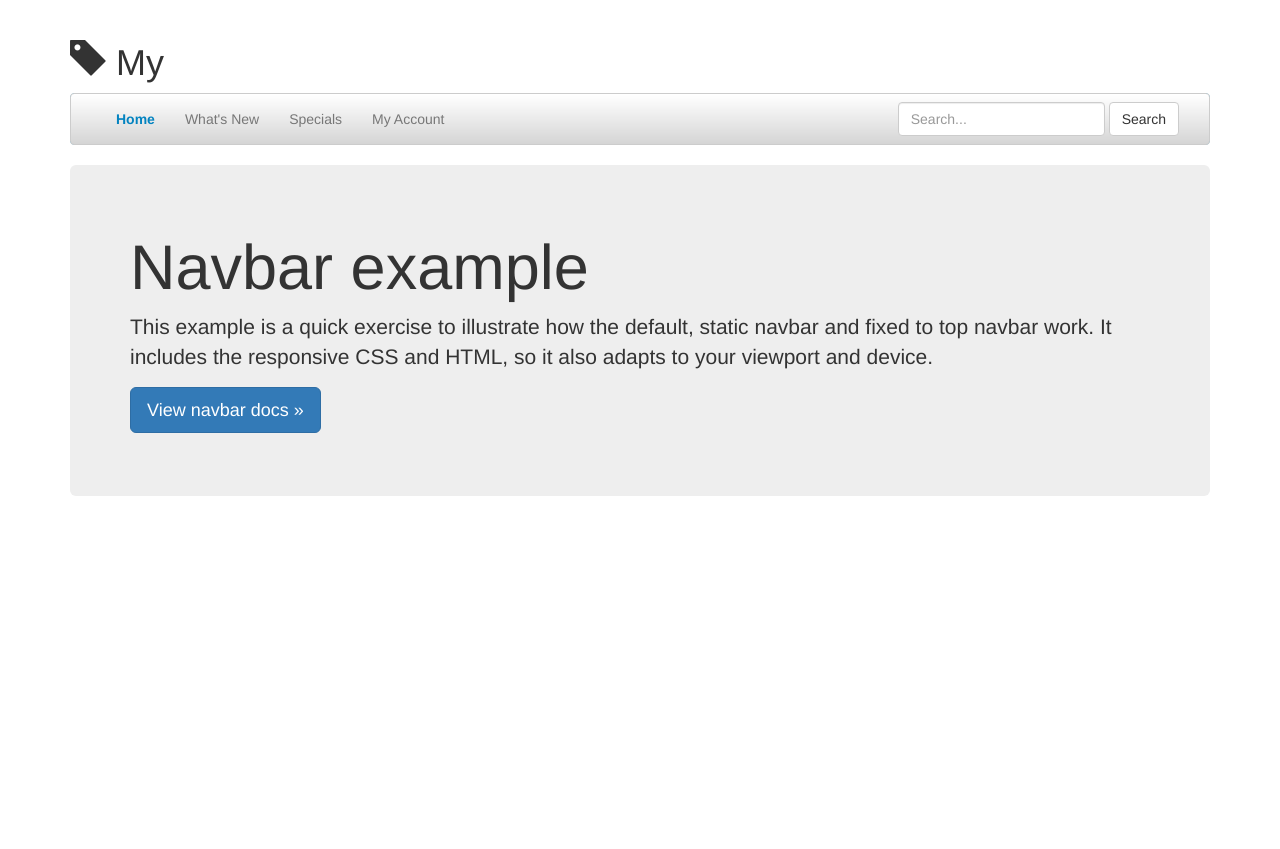
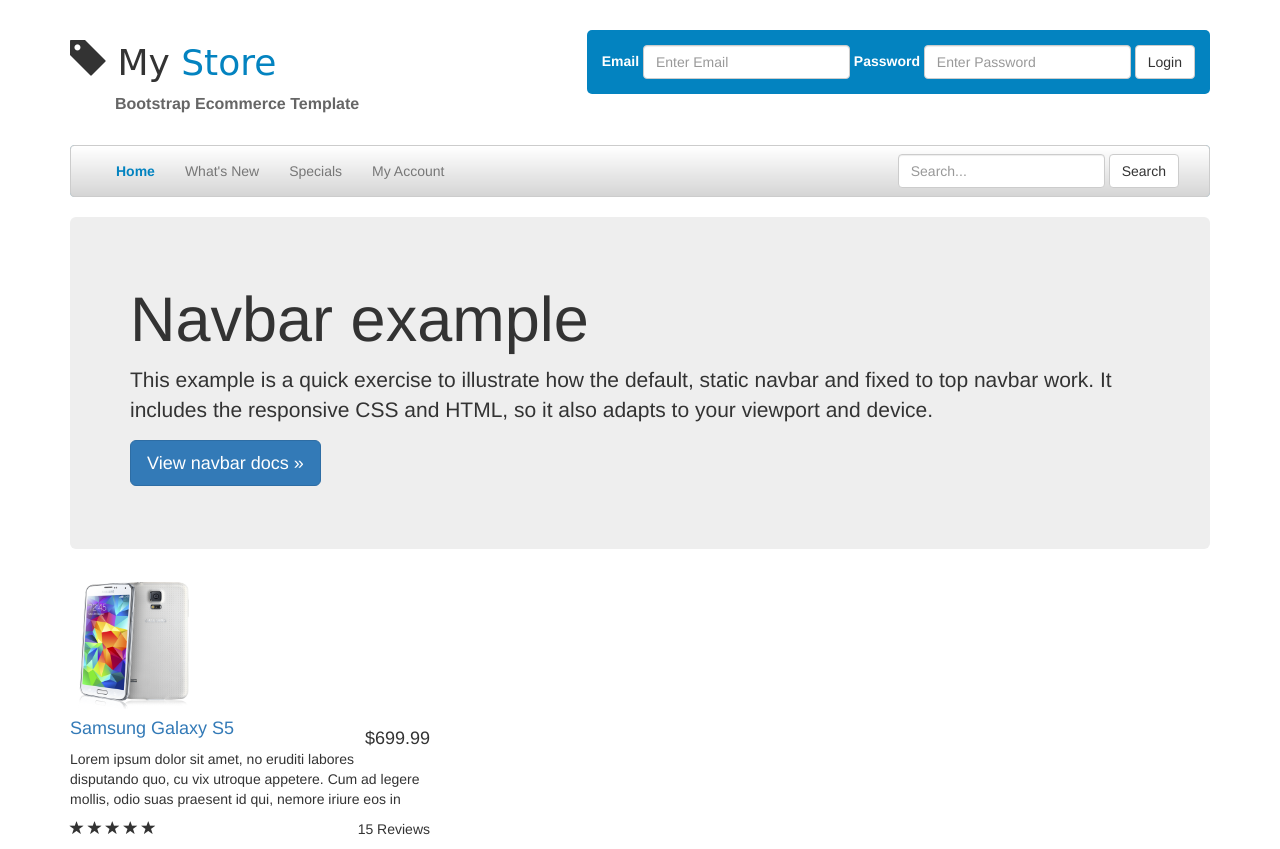
Before and after one commit to pallavisingh1511/ecommerce-website, a plain HTML site: page index.html in a window 1280 px wide. Before the commit the page ends 800 px from the top, so only its background shows below. Drawn offline with nearby package versions, Linux system fonts and the light colour scheme; a script that the page names is missing; a web font is replaced by a local one.

Commit message:
navbar and header modified

```diff
--- a/index.html
+++ b/index.html
@@ -7,12 +7,13 @@
     <meta name="viewport" content="width=device-width, initial-scale=1">
 
     <title>Ecommerce Template</title>
-
+	 <link href='https://fonts.googleapis.com/css?family=Sarina' rel='stylesheet' type='text/css'>
     <!-- Bootstrap core CSS -->
     <link href="css/bootstrap.css" rel="stylesheet">
 
     <!-- Custom styles for this template -->
     <link href="css/style.css" rel="stylesheet">
+
   </head>
 
   <body>
@@ -22,10 +23,21 @@
 		  <header>
 		  	<div class="row">
 			  	<div class="col-md-4 col-sm-12">
-					<h1 class="logo"><i class="glyphicon glyphicon-tag"></i> My <span></span></h1>
+					<h1 class="logo"><i class="glyphicon glyphicon-tag"></i> My <span class="primary">Store</span></h1>
+					<p class="subtext">Bootstrap Ecommerce Template</p>
 				</div>
 				<div class="col-md-8 col-sm-12">
-
+					<form class="form-inline">
+					  <div class="form-group">
+						<label>Email</label>
+						<input type="email" class="form-control" placeholder="Enter Email">
+					  </div>
+						<div class="form-group">
+						<label>Password</label>
+						<input type="password" class="form-control" placeholder="Enter Password">
+					  </div>
+					  <button type="submit" class="btn btn-default">Login</button>
+					</form>
 				</div>
 			  </div>
 		  </header>
@@ -68,7 +80,41 @@
           <a class="btn btn-lg btn-primary" href="../../components/#navbar" role="button">View navbar docs &raquo;</a>
         </p>
       </div>
+	  <section id="products">
+		  <div class="row">
+		  	<div class="col-md-4">
+			  <div class="thubmnail">
+					<img src="img/s5.png">
+				  <div class="caption">
+				  	<h4 class="pull-right">
+					  	$699.99
+					  </h4>
+					  <h4><a href="product.html">Samsung Galaxy S5</a></h4>
+					  <p>Lorem ipsum dolor sit amet, no eruditi labores disputando quo, cu vix utroque appetere. Cum ad legere mollis, odio suas praesent id qui, nemore iriure eos in</p>
+				  </div>
+				  <div class="ratings">
+				  	<p class="pull-right">15 Reviews</p>
+					  <p>
+					  	<span class="glyphicon glyphicon-star"></span>
+					  	<span class="glyphicon glyphicon-star"></span>
+						<span class="glyphicon glyphicon-star"></span>
+						<span class="glyphicon glyphicon-star"></span>
+						<span class="glyphicon glyphicon-star"></span>
+					  </p>
+				  </div>
+				</div>
+		  	</div>
 
+			<div class="col-md-4">
+
+			</div>
+
+			  <div class="col-md-4">
+
+			  </div>
+
+		  </div>
+		 </section>
     </div> <!-- /container -->
 
 
--- a/less/style.less
+++ b/less/style.less
@@ -1,12 +1,8 @@
 @primary: #0383c0;
-
-body {
-	padding-top: 20px;
-	padding-bottom: 20px;
-}
 
 .navbar {
 	margin-bottom: 20px;
+	margin-top: 30px;
 	background: #0383c0 url(../img/navbar.png) repeat-x;
 	border: 1px #ccc solid;
 }
@@ -16,3 +12,34 @@ body {
 	color: @primary !important;
 	font-weight: bold;
 }
+
+.logo{
+	width: 100%;
+	margin: 40px 0 0 0;
+	font-family: 'Sarina', cursive;
+}
+
+.primary{
+	color: @primary;
+}
+
+.subtext{
+	color: #666;
+	font-size: 16px;
+	font-weight: bold;
+	margin: 10px 0 0 45px;
+}
+
+header form{
+	float: right;
+	margin-top: 30px;
+	background: @primary;
+	padding: 15px;
+	color: #fff;
+	border-radius: 5px;
+}
+
+#products img{
+	width: 130px;
+	height: 130px;
+}
```
Also changed, not shown: css/style.css.
